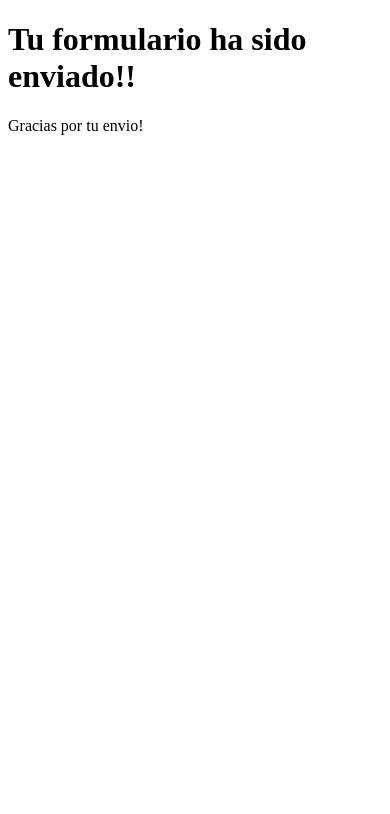
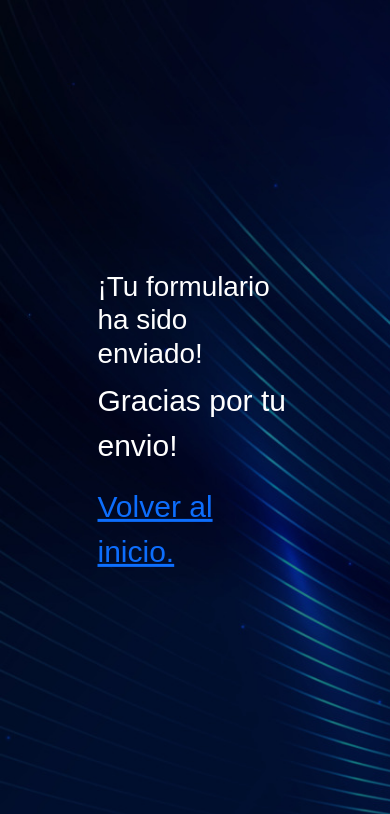
Before and after one commit to Santixz/Interfaz-Grafica-VSC, a Flask app: page /exito in a window 390 px wide. Shown: the top 814 px of the page. Run offline with Flask 3, Linux system fonts and the light colour scheme.

Commit message:
bastantecomplicadoelasunto

```diff
--- a/static/CSS/admin.css
+++ b/static/CSS/admin.css
@@ -1,5 +1,5 @@
 body {
-    background-image: url(/static/IMAGENES/entradaq.jpeg);
+    background-image: url(../imgs/entradaq.jpeg);
     background-position: center;
     background-repeat: no-repeat;
     background-size: cover;
--- /dev/null
+++ b/static/CSS/exito.css
@@ -0,0 +1,14 @@
+body {
+    background-image: url(../imgs/vecteezy_abstract-luxury-glowing-lines-curved-overlapping-on-dark_11545805.jpg);
+    background-size: cover;
+    background-attachment: fixed;
+}
+.cajita {
+    position: absolute;
+    top: 50%;
+    left: 50%;
+    transform: translate(-50%, -50%);
+    font-family: Arial, Helvetica, sans-serif;
+    font-size: 30px;
+    color: white;
+}
--- a/static/CSS/imagenesdehorarios.css
+++ b/static/CSS/imagenesdehorarios.css
@@ -2,7 +2,13 @@ body {
     background-image: url(../imgs/vecteezy_abstract-luxury-glowing-lines-curved-overlapping-on-dark_11545805.jpg);
     background-size: cover;
     background-repeat: no-repeat;
+    background-attachment: fixed;
     height: 100vh;
+}
+.offcanvas-body {
+    background-color: rgba(14, 39, 90);
+    font-size: 30px;
+    font-family: Arial, Helvetica, sans-serif;
 }
 .bg-blue{
     background-color: rgba(0, 0, 0, 0.2);
--- a/static/CSS/imagenesdelistas.css
+++ b/static/CSS/imagenesdelistas.css
@@ -2,7 +2,13 @@ body {
     background-image: url(IMAGENES/vecteezy_abstract-luxury-glowing-lines-curved-overlapping-on-dark_11545805.jpg);
     background-size: cover;
     background-repeat: no-repeat;
+    background-attachment: fixed;
     height: 100vh;
+}
+.offcanvas-body {
+    background-color: rgba(14, 39, 90);
+    font-size: 30px;
+    font-family: Arial, Helvetica, sans-serif;
 }
 .bg-blue{
     background-color: rgba(0, 0, 0, 0.2);
--- a/static/CSS/iniciosesion.css
+++ b/static/CSS/iniciosesion.css
@@ -2,6 +2,7 @@ body {
   background-image: url(../static/imgs/vecteezy_abstract-luxury-glowing-lines-curved-overlapping-on-dark_11545805.jpg);
   background-repeat: no-repeat;
   background-size: cover;
+  background-attachment: fixed;
   height: 100vh;
 }
 .form-check-label {
--- a/static/CSS/listasformularios.css
+++ b/static/CSS/listasformularios.css
@@ -2,6 +2,7 @@ body {
     background-image: url(../imgs/vecteezy_abstract-luxury-glowing-lines-curved-overlapping-on-dark_11545805.jpg);
     background-repeat: no-repeat;
     background-size: cover;
+    background-attachment: fixed;
     height: 100vh;
   }
   .form-container {
@@ -52,4 +53,9 @@ body {
       margin-top: 30px;
       width: 100%;
   }
+  .offcanvas-body {
+    background-color: rgba(14, 39, 90);
+    font-size: 30px;
+    font-family: Arial, Helvetica, sans-serif;
+ }
   /* FINAL CSS NAVBAR */
--- a/static/CSS/registrarse.css
+++ b/static/CSS/registrarse.css
@@ -32,6 +32,7 @@ h1 {
     display: grid;
     grid-template-rows: auto 1fr auto;
     width: 350px;
+    color: white;
 }
 .form {
   display: flex;
@@ -101,4 +102,5 @@ body {
   background-image: url(../imgs/vecteezy_abstract-luxury-glowing-lines-curved-overlapping-on-dark_11545805.jpg);
   background-repeat: no-repeat;
   background-size: cover;
+  background-attachment: fixed;
 }
--- a/templates/admin.html
+++ b/templates/admin.html
@@ -96,11 +96,9 @@
 
                     </ul>
                     </li>
-
                     </li>
                     <li class="nav-item dropdown">
-
-                        <a href="#" class="nav-link dropdown-toggle" data-bs-toggle="dropdown">
+                        <a href="../templates/usuarios.html" class="nav-link dropdown-toggle" data-bs-toggle="dropdown">
                             Usuarios
                     </a>
                     </li>
--- a/templates/exito.html
+++ b/templates/exito.html
@@ -3,10 +3,16 @@
 <head>
     <meta charset="UTF-8">
     <meta name="viewport" content="width=device-width, initial-scale=1.0">
+    <link rel="stylesheet" href="../static/CSS/exito.css">
+    <link href="https://cdn.jsdelivr.net/npm/bootstrap@5.3.3/dist/css/bootstrap.min.css" rel="stylesheet" integrity="sha384-QWTKZyjpPEjISv5WaRU9OFeRpok6YctnYmDr5pNlyT2bRjXh0JMhjY6hW+ALEwIH" crossorigin="anonymous">
     <title>Exito</title>
 </head>
 <body>
-    <h1>Tu formulario ha sido enviado!!</h1>
+    <div class="cajita">
+    <h1>¡Tu formulario ha sido enviado!</h1>
     <p>Gracias por tu envio!</p>
+    <a href="../templates/index.html">Volver al inicio.</a>
+    </div>
 </body>
+<script src="https://cdn.jsdelivr.net/npm/bootstrap@5.3.3/dist/js/bootstrap.bundle.min.js" integrity="sha384-YvpcrYf0tY3lHB60NNkmXc5s9fDVZLESaAA55NDzOxhy9GkcIdslK1eN7N6jIeHz" crossorigin="anonymous"></script>
 </html>
--- a/templates/usuarios.html
+++ b/templates/usuarios.html
@@ -3,10 +3,12 @@
 <head>
     <meta charset="UTF-8">
     <meta name="viewport" content="width=device-width, initial-scale=1.0">
+    <link rel="stylesheet" href="../static/CSS/Interfaz.css">
+    <link href="https://cdn.jsdelivr.net/npm/bootstrap@5.3.3/dist/css/bootstrap.min.css" rel="stylesheet" integrity="sha384-QWTKZyjpPEjISv5WaRU9OFeRpok6YctnYmDr5pNlyT2bRjXh0JMhjY6hW+ALEwIH" crossorigin="anonymous">
     <title>Usuarios</title>
 </head>
 <body>
-    <table border="1">
+    <table border="2" class="table">
         <tr>
             <th>ID</th>
             <th>Nombre</th>
@@ -37,4 +39,5 @@
         {% endfor %}
     </table>
 </body>
+<script src="https://cdn.jsdelivr.net/npm/bootstrap@5.3.3/dist/js/bootstrap.bundle.min.js" integrity="sha384-YvpcrYf0tY3lHB60NNkmXc5s9fDVZLESaAA55NDzOxhy9GkcIdslK1eN7N6jIeHz" crossorigin="anonymous"></script>
 </html>
```
Also changed, not shown: apphorform.py (+26 -4 lines), static/CSS/Interfaz.css (+3 -6 lines), static/CSS/horariosformulario.css (+15 -5 lines), static/CSS/usuarios.css (added, +13 -0 lines), templates/horariosformulario.html (+9 -8 lines).
